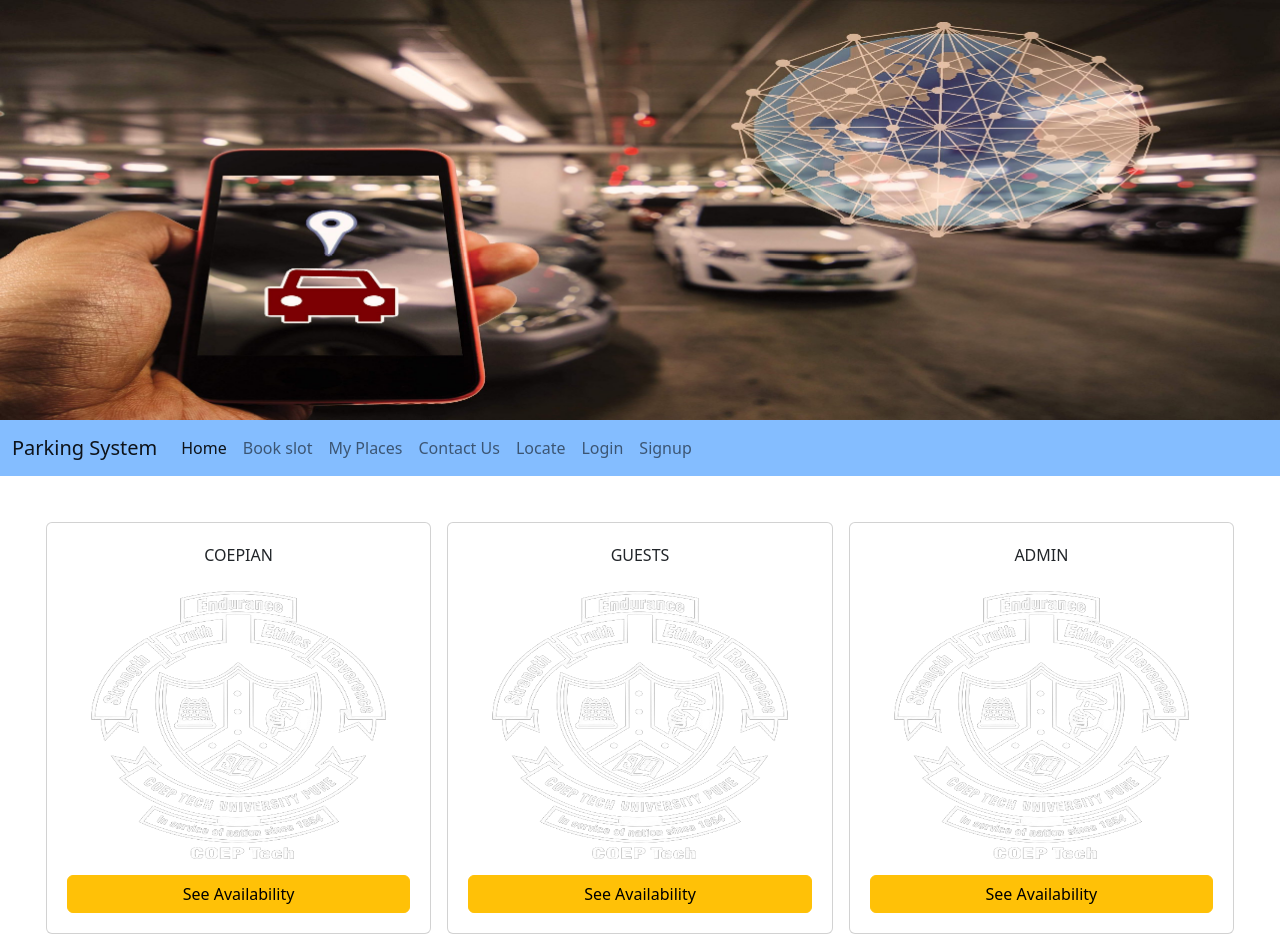
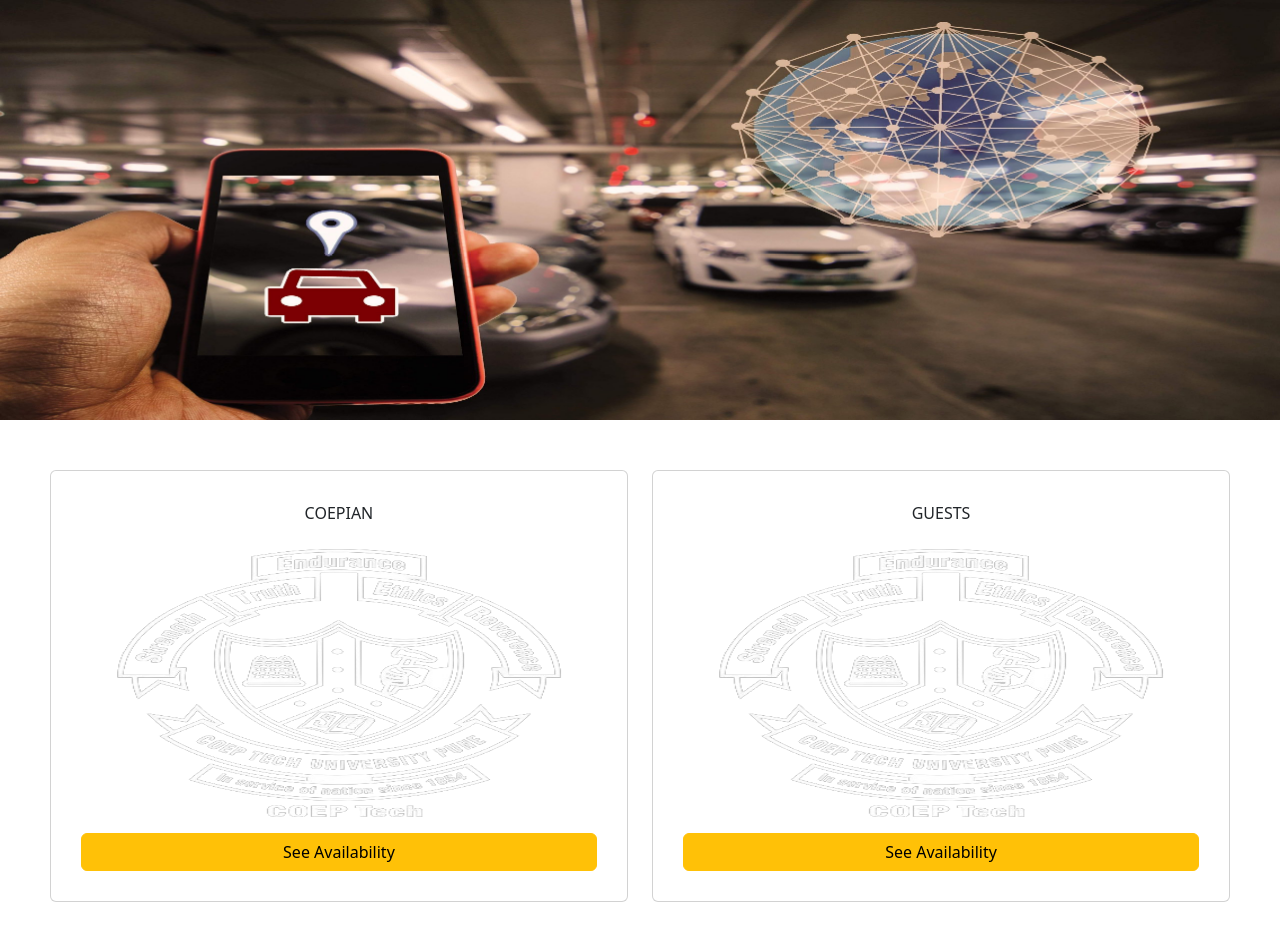
Before and after one commit to AnujNik10/parking_system, an Angular app: page / in a window 1280 px wide. Shown: the top 952 px of the page. Built offline with nearby package versions, Linux system fonts and the light colour scheme; sample sign-in values are in the browser's storage.

Commit message:
Locate changes

```diff
--- a/src/app/app-routing.module.ts
+++ b/src/app/app-routing.module.ts
@@ -20,7 +20,7 @@ const routes: Routes = [
   { path: 'coepian', component: CoepianComponent},
   { path: 'guest', component: GuestComponent},
   { path: 'admin', component: AdminComponent},
-  { path: 'locate', component: LocateComponent},
+  { path: 'locate/:location', component: LocateComponent},
   { path: 'gateway/:id', component: GatewayComponent},
   { path: 'book', component: BookComponent},
   { path: 'login', component: LoginComponent},
--- a/src/app/app.component.html
+++ b/src/app/app.component.html
@@ -1,4 +1,4 @@
 <app-carousel></app-carousel>
-<app-navbar></app-navbar>
+
 <router-outlet></router-outlet>
 <app-footer></app-footer>
--- a/src/app/book/book.component.html
+++ b/src/app/book/book.component.html
@@ -1,3 +1,5 @@
+
+<app-navbar></app-navbar>
 <div class="fullpage">
     <div class="row g-0" style="margin: 5%;" >
         <div class="col-md-3" style="padding: 2%;" *ngFor="let item of d;let i = index">
--- a/src/app/coepian/coepian.component.html
+++ b/src/app/coepian/coepian.component.html
@@ -1,7 +1,8 @@
+<app-navbar></app-navbar>
 <div class="fullpage">
     <div class="row g-0" style="margin: 5%;" >
         <div class="col-md-3" style="padding: 2%;" *ngFor="let item of d;let i = index">
-            <div class="card mb-3" class="{{occ[i]}}">
+            <div class="card mb-3" class="{{occ[i]}}" (click)="gotoLocate(item.location)">
                 <img src="../assets/slot.jpg" height="100px" width="100px" class="im">
             </div>
             <div class="row g=0"><p style="text-align: center;">Slot {{i+1}} </p></div>
--- a/src/app/coepian/coepian.component.ts
+++ b/src/app/coepian/coepian.component.ts
@@ -1,5 +1,7 @@
 import { Component, OnInit } from '@angular/core';
 import axios from 'axios';
+import { Router } from '@angular/router';
+
 
 @Component({
   selector: 'app-coepian',
@@ -9,7 +11,7 @@ import axios from 'axios';
 export class CoepianComponent implements OnInit {
   d: any[] = [];
   occ: any[] = [];
-  constructor() {
+  constructor(private router: Router) {
     setInterval(() => {
       axios
         .get('https://smart-parking-system-server.vercel.app/')
@@ -27,5 +29,10 @@ export class CoepianComponent implements OnInit {
     }, 3000);
   }
 
+
+  gotoLocate(location: any){
+    this.router.navigate(['/locate',location]);
+  }
+
   ngOnInit(): void {}
 }
--- a/src/app/contactus/contactus.component.html
+++ b/src/app/contactus/contactus.component.html
@@ -1,3 +1,4 @@
+<app-navbar></app-navbar>
 <div class="fullpage">
     <div class="fullpage">
         <div class="card" style="padding:1%;">
--- a/src/app/gateway/gateway.component.html
+++ b/src/app/gateway/gateway.component.html
@@ -1,3 +1,4 @@
+<app-navbar></app-navbar>
 <div class="fullpage">
 <div class="container mt-5">
     <div class="row justify-content-center">
--- a/src/app/locate/locate.component.html
+++ b/src/app/locate/locate.component.html
@@ -1,9 +1,9 @@
+<app-navbar></app-navbar>
 <div class="fullpage">
 <div class="row g-0">
 <div class="col-md-6">
     <div *ngIf="slot==4">
-        <iframe src="https://www.google.com/maps/embed?pb=!1m18!1m12!1m3!1d3782.989257721794!2d73.85435231500081!3d18.529387573740294!2m3!1f0!2f0!3f0!3m2!1i1024!2i768!4f13.1!3m3!1m2!1s0x3bc2c0883858b873%3A0x1d68fbf2cac75519!2sCOEP%20Technological%20University!5e0!3m2!1sen!2sin!4v1680180357702!5m2!1sen!2sin"  style="border:0; width: 100%; height: 400px;" allowfullscreen="" loading="lazy" referrerpolicy="no-referrer-when-downgrade"></iframe>
-    </div>
+        <iframe src="https://www.google.com/maps/embed?pb=!1m18!1m12!1m3!1d945.7380241878851!2d73.85439216112492!3d18.531066748702465!2m3!1f0!2f0!3f0!3m2!1i1024!2i768!4f13.1!3m3!1m2!1s0x3bc2c088153c0001%3A0x8ecc94997811e555!2sCOEP%20Electronics%20and%20Communication%20Engineering%20(Old%20Building)!5e0!3m2!1sen!2sin!4v1683348226748!5m2!1sen!2sin" width="600" height="450" style="border:0;" allowfullscreen="" loading="lazy" referrerpolicy="no-referrer-when-downgrade"></iframe>    </div>
     <div *ngIf="slot==1">
         <iframe src="https://www.google.com/maps/embed?pb=!1m18!1m12!1m3!1d425.8686671208676!2d73.8549103488688!3d18.531075348536522!2m3!1f0!2f0!3f0!3m2!1i1024!2i768!4f13.1!3m3!1m2!1s0x3bc2c0881539b981%3A0xb8994e1a1aaf94a1!2sCOEP%20Electronics%20and%20Telecommunication%20(Extension%20Building)!5e0!3m2!1sen!2sin!4v1681452665663!5m2!1sen!2sin"  style="border:0; width: 100%; height: 400px;" allowfullscreen="" loading="lazy" referrerpolicy="no-referrer-when-downgrade"></iframe>
     </div>
--- a/src/app/locate/locate.component.ts
+++ b/src/app/locate/locate.component.ts
@@ -1,4 +1,5 @@
 import { Component, OnInit } from '@angular/core';
+import { ActivatedRoute } from '@angular/router';
 
 @Component({
   selector: 'app-locate',
@@ -6,13 +7,26 @@ import { Component, OnInit } from '@angular/core';
   styleUrls: ['./locate.component.css']
 })
 export class LocateComponent implements OnInit {
-
+  loc: any
   slot:any=5
-  constructor() { }
+  constructor(private aroute:ActivatedRoute) { }
 
   ngOnInit(): void {
+    this.loc = this.aroute.snapshot.paramMap.get('location');
+    if(this.loc=='extension'){
+      this.set1()
+    }
+    else if(this.loc=='AC'){
+      this.set3()
+    }
+    else if(this.loc=='instru'){
+      this.set2()
+    }
+    else if(this.loc=='ENTC'){
+      this.set4()
+    }
+  }
 
-  }
 
   set1() {
     this.slot=1
--- a/src/app/menu/menu.component.html
+++ b/src/app/menu/menu.component.html
@@ -1,6 +1,6 @@
 <div class="fullpage">
     <div class="row g-0 cont">
-        <div class="col-md-4">
+        <div class="col-md-6">
             <div class="card mb-3 c">
                 <div class="card-title" style="text-align: center;">
                     COEPIAN
@@ -11,7 +11,7 @@
                 </div>
             </div>
         </div>
-        <div class="col-md-4">
+        <div class="col-md-6">
             <div class="card mb-3 c">
                 <div class="card-title" style="text-align: center;">
                     GUESTS
@@ -22,16 +22,5 @@
                 </div>
             </div>
         </div>
-        <div class="col-md-4">
-            <div class="card mb-3 c">
-                <div class="card-title" style="text-align: center;">
-                    ADMIN
-                </div>
-                <div class="row g-0">
-                    <img src="../assets/coep.png" height="300px" width="50px">
-                    <button type="button" routerLink="/admin" routerLinkActive="active" class="btn btn-warning but">See Availability</button>
-                </div>
-            </div>
-        </div>
     </div>
 </div>
--- a/src/app/navbar/navbar.component.html
+++ b/src/app/navbar/navbar.component.html
@@ -21,7 +21,7 @@
             <a class="nav-link" routerLink="/contactus" routerLinkActive="active">Contact Us</a>
           </li>
           <li class="nav-item">
-            <a class="nav-link" aria-current="page" routerLink="/locate" routerLinkActive="active">Locate</a>
+            <a class="nav-link" aria-current="page" routerLink="/locate/:extension" routerLinkActive="active">Locate</a>
           </li>
           <li class="nav-item">
             <a class="nav-link" aria-current="page" routerLink="/login" routerLinkActive="active">Login</a>
```
